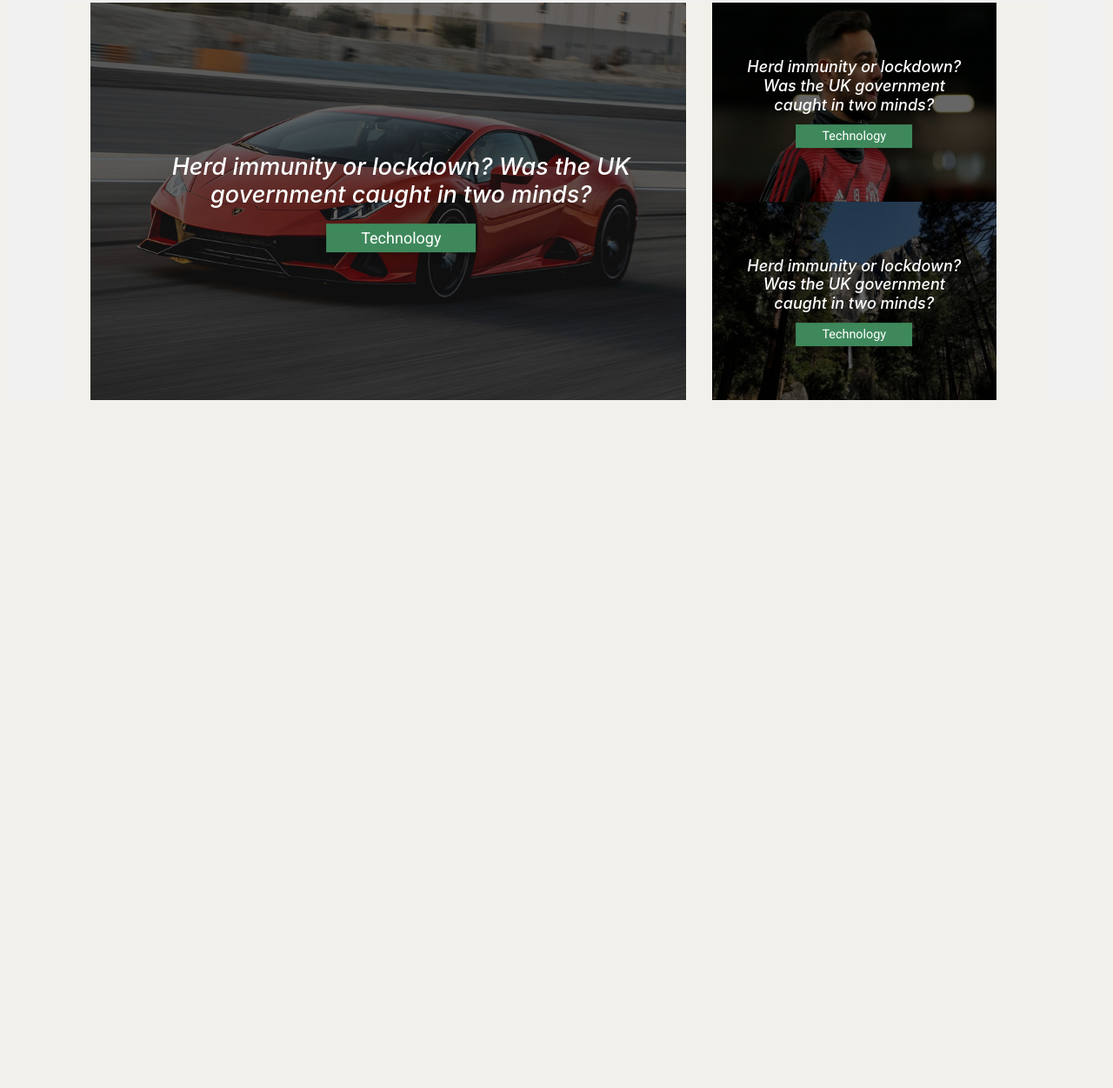
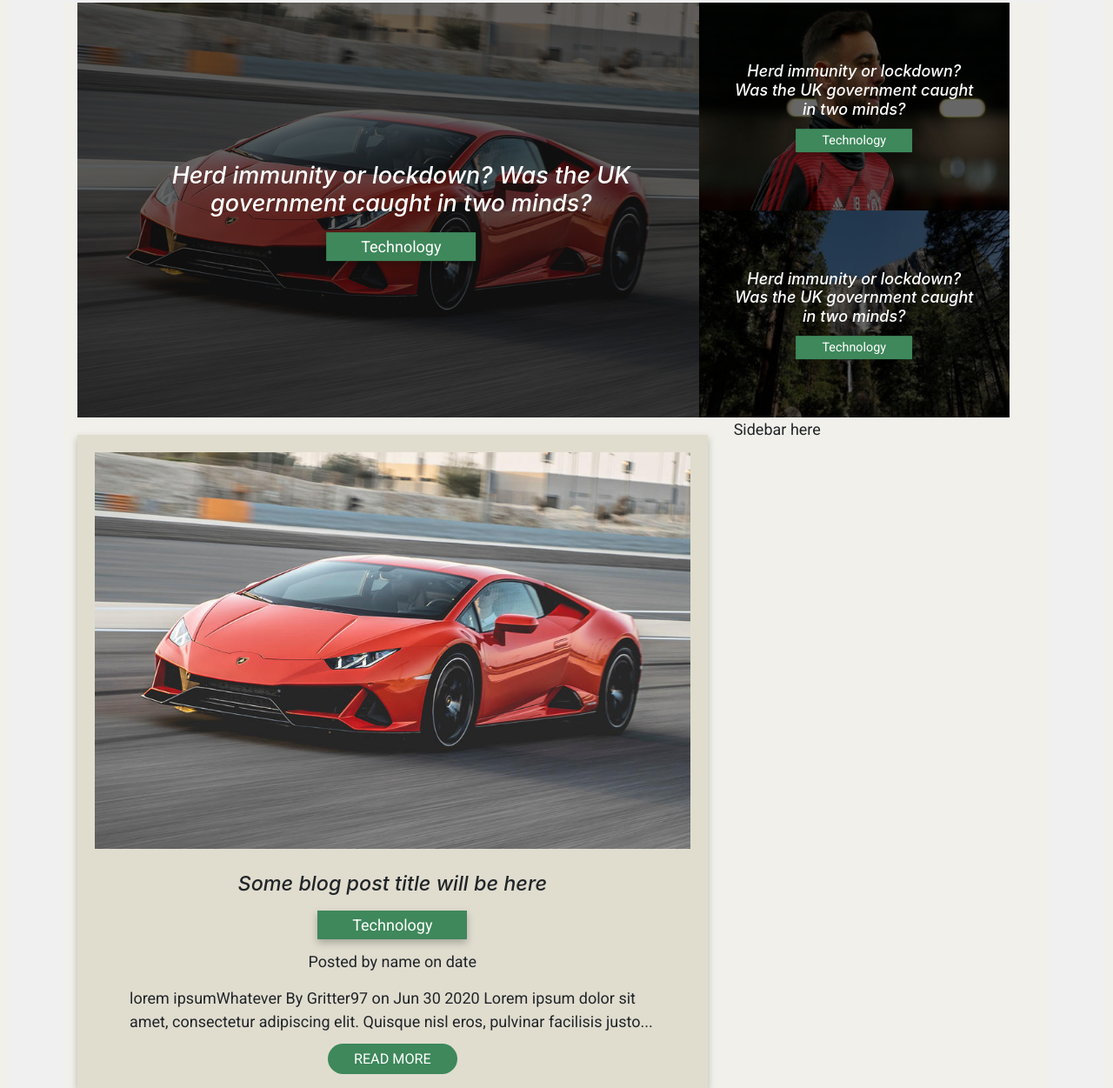
Before and after one commit to Thoma1999/Exist_Reclone, a Gatsby site: page / in a window 1280 px wide. Shown: the part 281-1532 px from the top of the page at 87% size. Before the commit the page ends 800 px from the top, so only its background shows below. Built offline with nearby package versions, Linux system fonts and the light colour scheme; Gatsby itself is replaced by a stand-in of ours.

Commit message:
Add post card

```diff
--- /dev/null
+++ b/src/components/Blogcard.js
@@ -0,0 +1,24 @@
+import React from "react"
+import { Container, Row} from 'reactstrap';
+import car from '../images/evo.jpg';
+import '../styles/blogcard.scss';
+
+const Blogcard = () => {
+  return (
+    <Container id="cardContainer">
+        <img id="postImage" src={car}/>
+        <h3 id="postTitle">Some blog post title will be here</h3>
+        <span id="postTag" className="tag">Technology</span>
+        <span id="authorDate">Posted by name on date</span>
+        <p id="postIntro">lorem ipsumWhatever By Gritter97 on Jun 30 2020
+Lorem ipsum dolor sit amet, consectetur adipiscing elit. Quisque nisl eros,
+pulvinar facilisis justo...</p>
+        <span id="readmore">READ MORE</span>
+    </Container>
+
+  );
+}
+
+
+
+export default Blogcard
--- a/src/components/header.js
+++ b/src/components/header.js
@@ -4,12 +4,10 @@ import {
   Collapse,
   Navbar,
   NavbarToggler,
-  NavbarBrand,
   Nav,
   NavItem,
   NavLink,
  FormGroup,
- Label,
  Input
 } from 'reactstrap';
 import logo from '../images/logo-main-white.png';
--- a/src/pages/index.js
+++ b/src/pages/index.js
@@ -1,15 +1,23 @@
 import React from "react"
+import Blogcard from "../components/Blogcard"
 import Gallery from "../components/gallery"
 import Layout from "../components/layout"
 import SEO from "../components/seo"
-
+import {Col, Row} from 'reactstrap';
 
 
 const IndexPage = (props) => (
   <Layout>
     <SEO title="Home" />
     <Gallery></Gallery>
-
+    <Row>
+    <Col md={8}>
+      <Blogcard></Blogcard>
+    </Col>
+    <Col md={4}>
+      Sidebar here
+    </Col>
+    </Row>
   </Layout>
 )
 
--- a/src/styles/_base.scss
+++ b/src/styles/_base.scss
@@ -38,8 +38,8 @@ h1 {
 }
 
 #pageNav{
-  background-color: #000000;
-  opacity: 95%;
+  background-color: #2D2D2D;
+  opacity: 90%;
   // border-right: 1px solid rgba(0, 0, 0, 0.4);
   // border-left: 1px solid rgba(0, 0, 0, 0.4);
   // border-bottom: 1px solid rgba(0, 0, 0, 0.4);
@@ -94,6 +94,12 @@ ul {
   padding: 0;
 }
 
+.tag{
+  background-color: #3E885B;
+  font-weight: 400;
+  width: 170px;
+  filter: drop-shadow(0px 4px 4px rgba(0, 0, 0, 0.25));
+}
 
 .content h2{
   color: #fff;
--- /dev/null
+++ b/src/styles/blogcard.scss
@@ -0,0 +1,51 @@
+#cardContainer {
+    margin: 0 0;
+    margin-top: 20px;
+    padding: 20px 20px;
+    background-color: #E0DDCF;
+    text-align: center;
+    filter: drop-shadow(0px 4px 4px rgba(0, 0, 0, 0.25));
+}
+
+#postImage{
+    width: 100%;
+}
+
+#authorDate{
+    display: block;
+    margin: 15px 0;
+}
+
+#cardContainer p{
+    margin: 15px 0;
+    text-align: left;
+    padding: 0 40px;
+
+}
+#postTitle{
+    font-size: 1.3em;
+    font-style: italic;
+    font-weight: 500;
+    width: 80%;
+    margin: auto;
+    margin-bottom: 20px;
+}
+
+#cardContainer span{
+    text-align: center;
+}
+
+#postTag{
+    color: white;
+    padding: 6px 40px;
+    font-size: 1em;
+}
+
+#readmore{
+    color: white;
+    padding: 8px 30px;
+    background: #3E885B;
+    border-radius: 20px;
+    font-size: 0.9em;
+    width: 180px;
+}
--- a/src/styles/gallery.scss
+++ b/src/styles/gallery.scss
@@ -1,6 +1,6 @@
 .container{
     // display: table; /* Make the container element behave like a table */
-    width: 100%; /* Set full-width to expand the whole page */
+    width: 100%;
     position: relative;
     padding: 0px;
     max-width: 1260px;
@@ -9,6 +9,16 @@
 #galleryMainR{
     max-width: 1260px;
     margin: 0px 0px !important;
+}
+
+#galleryMainR{
+    .col-md-4{
+        padding: 0;
+    }
+
+    .col-md-8{
+        padding: 0;
+    }
 }
 
 .smallHeadlineR{
@@ -26,14 +36,6 @@
    object-fit: cover;
    margin: 0;
    width: 100%;
-}
-
-.col-md-4{
-    padding: 0;
-}
-
-.col-md-8{
-    padding: 0;
 }
 
 #galleryMainR img{
@@ -58,11 +60,7 @@
     text-align: center;
 }
 
-.tag{
-    background-color: #3E885B;
-    font-weight: 400;
-    filter: drop-shadow(0px 4px 4px rgba(0, 0, 0, 0.25));
-}
+
 .largeHeadlineR .headlineDetails .tag{
     padding: 6px 40px;
     font-size: 1em;
```
